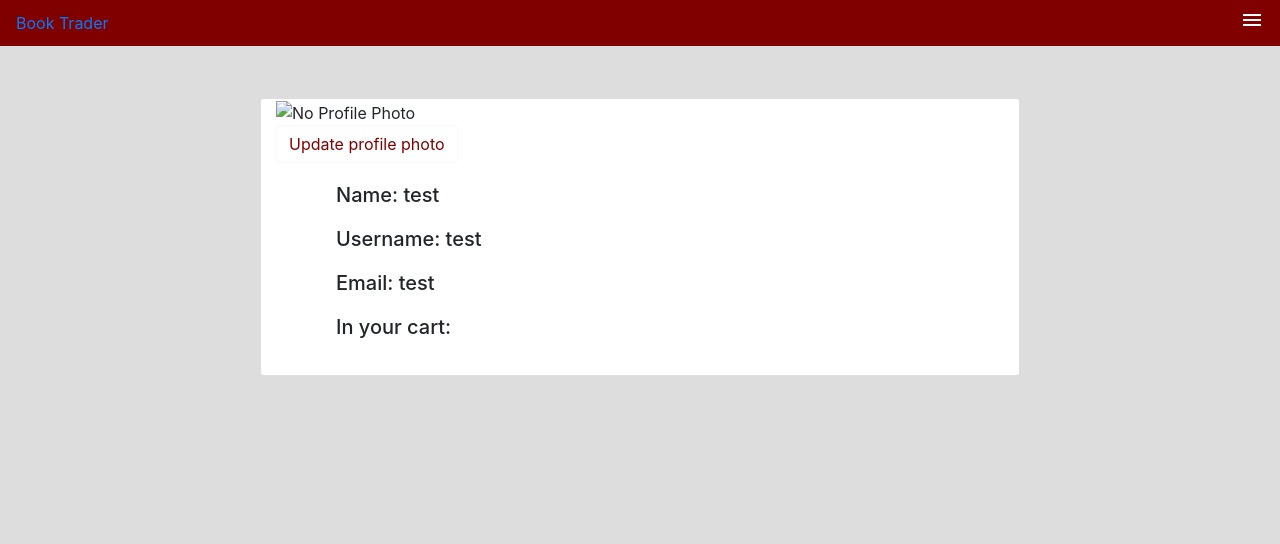
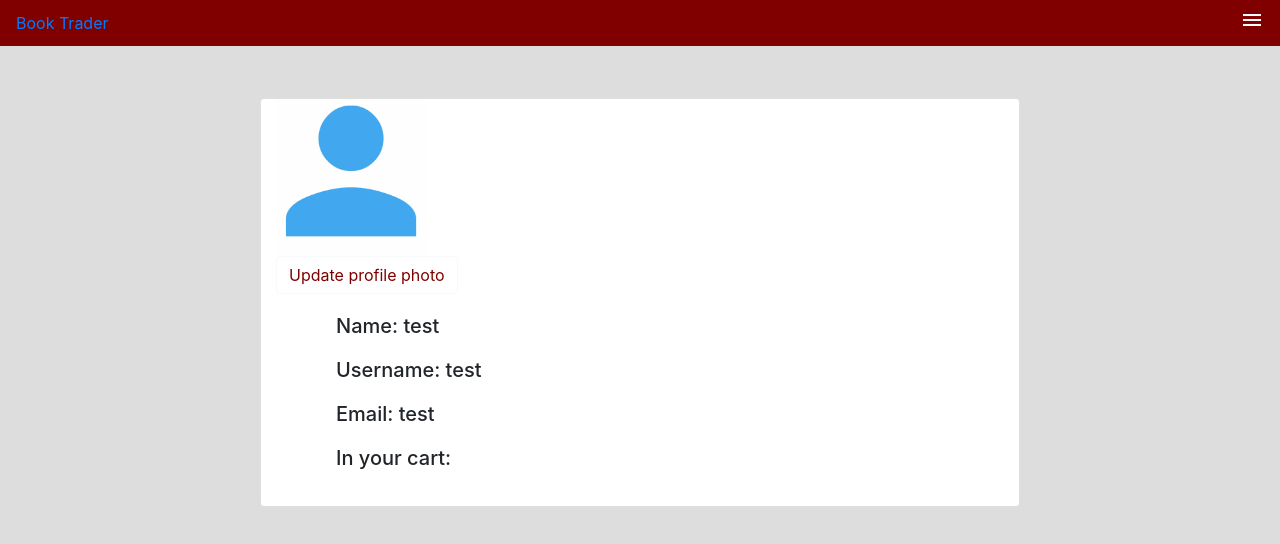
Before and after one commit to Freedom4501/Book_Trader, a website: page NewFrontend/basic/public/profile.html in a window 1280 px wide. Drawn offline with Linux system fonts and the light colour scheme.

Commit message:
added anonymous photo

```diff
--- a/NewFrontend/basic/public/profile.html
+++ b/NewFrontend/basic/public/profile.html
@@ -29,7 +29,7 @@
     <div class="row justify-content-center">
       <div class="card col-11 mt-4 col-md-8 mt-md-5">
         <div>
-          <img id="profilePhoto" src="/images/missing_photo.png" alt="No Profile Photo">
+          <img id="profilePhoto" src="images/anonymous.png" alt="No Profile Photo">
         </div>
         <input id="fileInput" type="file" hidden>
         <!-- line 32 enables upload local file window -->
--- a/NewFrontend/basic/public/styles/main.css
+++ b/NewFrontend/basic/public/styles/main.css
@@ -18,6 +18,12 @@ body {
   }
 #book-page {
     display: flex;
+}
+
+#profilePhoto {
+    display: block;
+    max-width: 150px;
+    max-height: 200px;
 }
 .btn-outline-light {
     color: #800000;
```
Also changed, not shown: NewFrontend/basic/public/images/anonymous.png (added).
